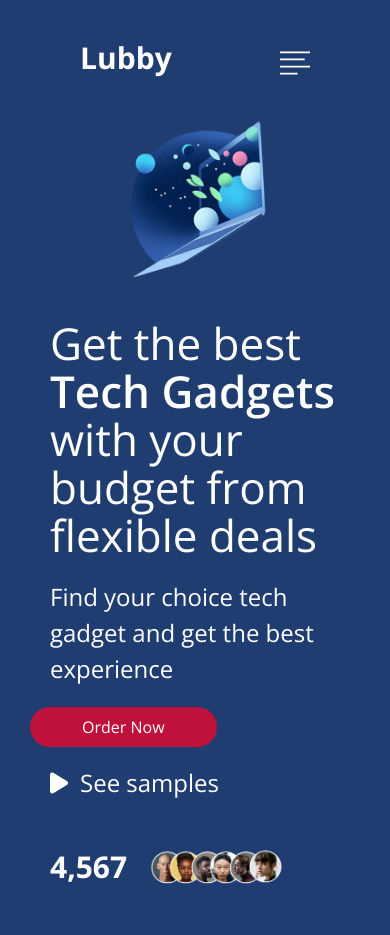
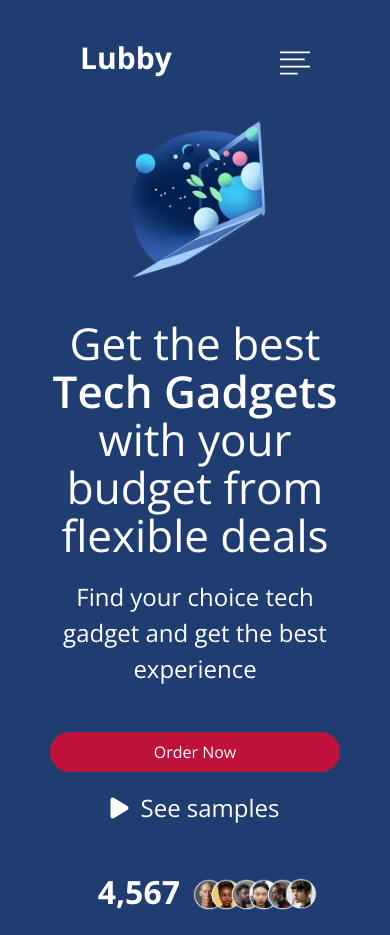
Before and after one commit to Omoefe-bazunu/lubby, a React (Vite) app: page / in a window 390 px wide. Before the commit the page ends 911 px from the top, so only its background shows below. Built offline with nearby package versions, Linux system fonts and the light colour scheme.

Commit message:
new changes

```diff
--- a/src/components/Hero.jsx
+++ b/src/components/Hero.jsx
@@ -7,10 +7,10 @@ const Hero = () => {
     <div className='Hero w-full h-fit px-20 py-5 flex justify-center align-center mt-40 gap-x-5'>
         <div className='leftHero flex flex-col justify-center align-center gap-y-5'>
             <div className='flex flex-col justify-center align-center gap-y-5 '>
-                <h1 className='main-text xl:text-6xl lg:text-5xl md:text-4xl text-3xl whitespace-normal font-light'>Get the best <br /><span className='font-semibold'>Tech Gadgets</span> with your budget from flexible deals</h1>
+                <h1 className='main-text xl:text-6xl lg:text-5xl md:text-4xl text-3xl whitespace-normal font-light'>Get the best <span className='font-semibold'>Tech Gadgets</span> with your budget from flexible deals</h1>
                 <p className='Hero-paragraph text-md font-light'>Find your choice tech gadget and get the best experience</p>
             </div>
-            <div className='action-btn flex justify-start w-fit align-center cursor-pointer'>
+            <div className='action-btn flex justify-start w-fit align-center cursor-pointer mt-5'>
                 <div className='order-btn text-md font-light flex align-center justify-center bg-rose-700 self-center w-fit h-fit py-2 px-8 rounded-3xl mr-10'>Order Now</div>
                 <div className='play flex justify-start align-center gap-x-4'>
                     <p className='text-md font-light py-2 flex align-center justify-center w-fit h-fit'><span className='mr-3'><i className="fa-solid fa-play"></i></span>See samples</p>
--- a/src/index.css
+++ b/src/index.css
@@ -117,4 +117,63 @@ body {
       padding-right: 50px;
     }
 
+    .Footer img {
+      width: 120px;
+    }
+
+    .Footer h1 {
+      font-size: 1.5rem;
+      padding-top: 10px;
+    }
+
+    .Footer {
+      gap: 3px;
+    }
+
+    .Hero {
+      padding-bottom: 0;
+    }
+
   }
+
+  @media screen  and (max-width: 390px) {
+    .Hero .leftHero h1, .Hero .leftHero p {
+      text-align: center;
+      justify-content: center;
+      align-content: center;
+    }
+
+    .action-btn {
+      justify-content: center;
+      align-content: center;
+      text-align: center;
+      width: 100%;
+      margin-top: 25px;
+      margin-bottom: 25px;
+    }
+
+    .order-btn, .play {
+      text-align: center;
+      margin: 0;
+      justify-content: center;
+      align-content: center;
+    }
+
+    .Footer {
+      justify-content: center;
+      width: 100%;
+      gap: 10px;
+
+    }
+
+    .Footer img {
+      width: 150px;
+    }
+
+    .Footer h1 {
+      font-size: 2rem;
+      padding-top: 15px;
+      margin-left: auto;
+    }
+
+  }
```
